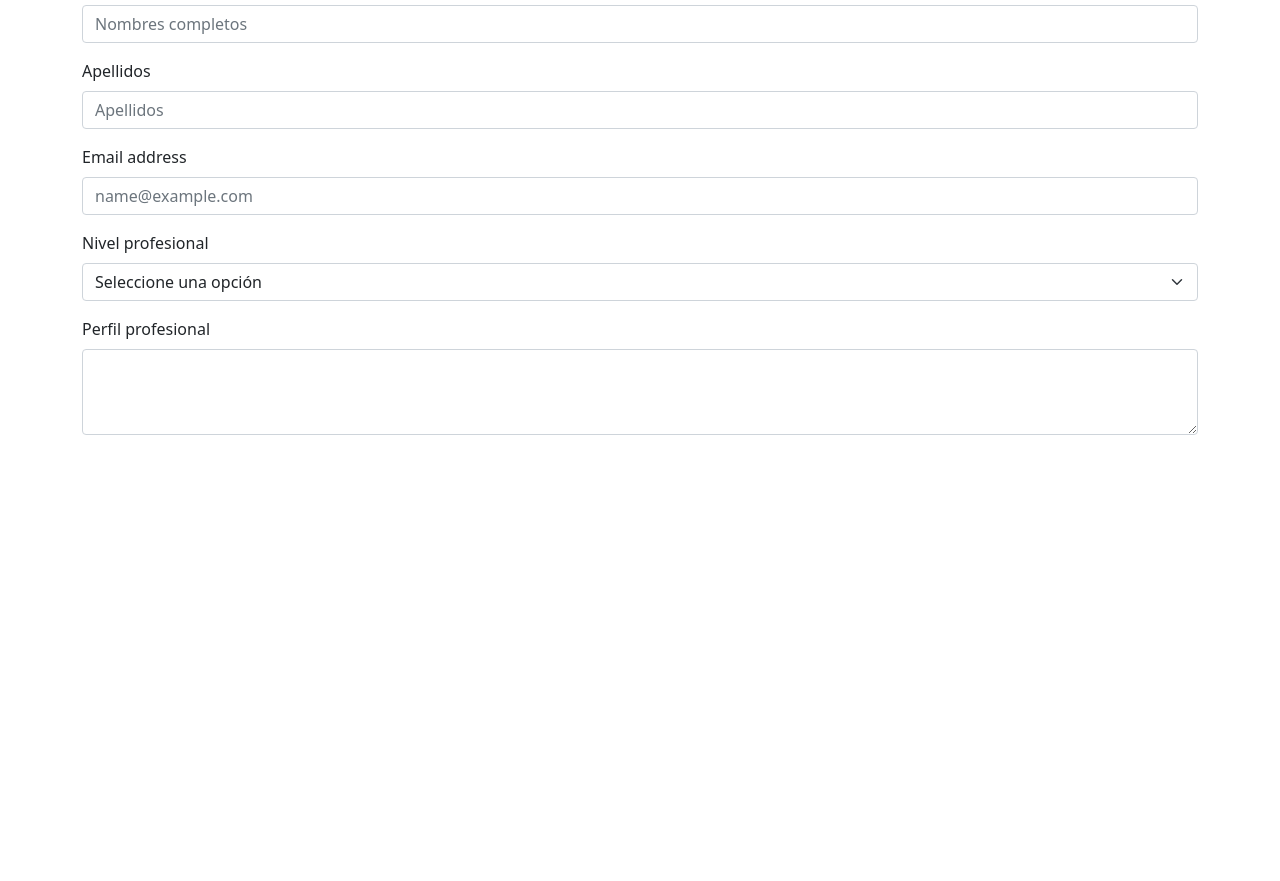
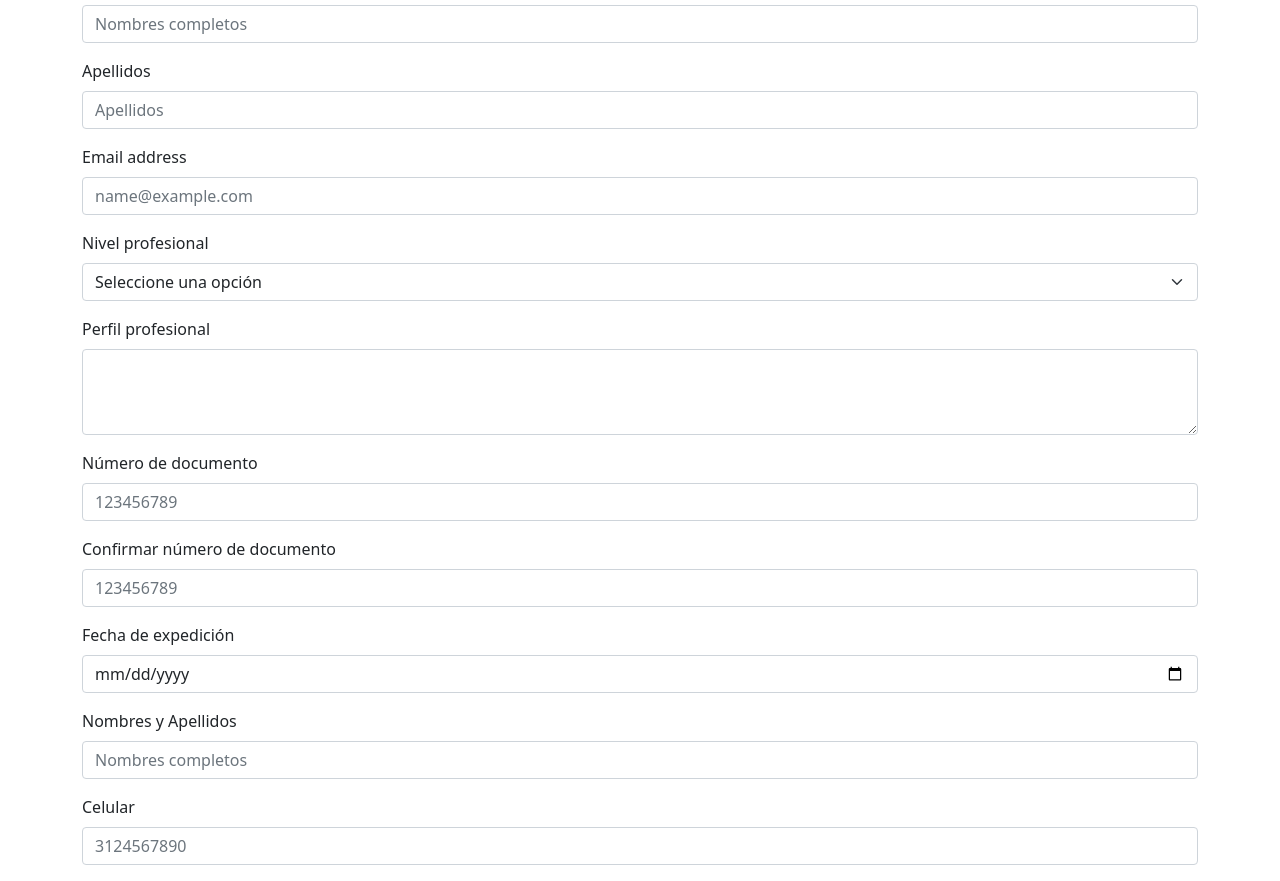
Before and after one commit to NickVstrqfez/Css_framework_camilo_lopez, a plain HTML site: page bootstrap/bootstrap-5.1.3-dist/Index.html in a window 1280 px wide. Shown: the part 83-964 px from the top of the page. Before the commit the page ends 800 px from the top, so only its background shows below. Drawn offline with nearby package versions, Linux system fonts and the light colour scheme.

Commit message:
Update Index.html

```diff
--- a/bootstrap/bootstrap-5.1.3-dist/Index.html
+++ b/bootstrap/bootstrap-5.1.3-dist/Index.html
@@ -48,6 +48,32 @@
     </section>
     <!-- fin de sección del formulario 1 -->
 
+    <!-- sección del formulario 2 de la actividad 10-->
+    <section>
+        <div class="container">
+        <div class="mb-3">
+            <label for="exampleFormControlInput1" class="form-label">Número de documento</label>
+            <input type="number" class="form-control" id="exampleFormControlInput1" placeholder="123456789">
+          </div>
+          <div class="mb-3">
+            <label for="exampleFormControlInput1" class="form-label">Confirmar número de documento</label>
+            <input type="number" class="form-control" id="exampleFormControlInput1" placeholder="123456789">
+          </div>
+          <div class="mb-3">
+            <label for="exampleFormControlInput1" class="form-label">Fecha de expedición</label>
+            <input type="date" class="form-control" id="exampleFormControlInput1" placeholder="--/--/----">
+        </div>
+        <div class="mb-3">
+            <label for="exampleFormControlInput1" class="form-label">Nombres y Apellidos</label>
+            <input type="text" class="form-control" id="exampleFormControlInput1" placeholder="Nombres completos">
+          </div>
+          <div class="mb-3">
+            <label for="exampleFormControlInput1" class="form-label">Celular</label>
+            <input type="number" class="form-control" id="exampleFormControlInput1" placeholder="3124567890">
+          </div>
+        </div>
+    </section>
+    <!--fin de sección del formulario 2-->
     <!-- Option 1: Bootstrap Bundle with Popper -->
     <script src="https://cdn.jsdelivr.net/npm/bootstrap@5.1.3/dist/js/bootstrap.bundle.min.js" integrity="sha384-ka7Sk0Gln4gmtz2MlQnikT1wXgYsOg+OMhuP+IlRH9sENBO0LRn5q+8nbTov4+1p" crossorigin="anonymous"></script>
 
```
